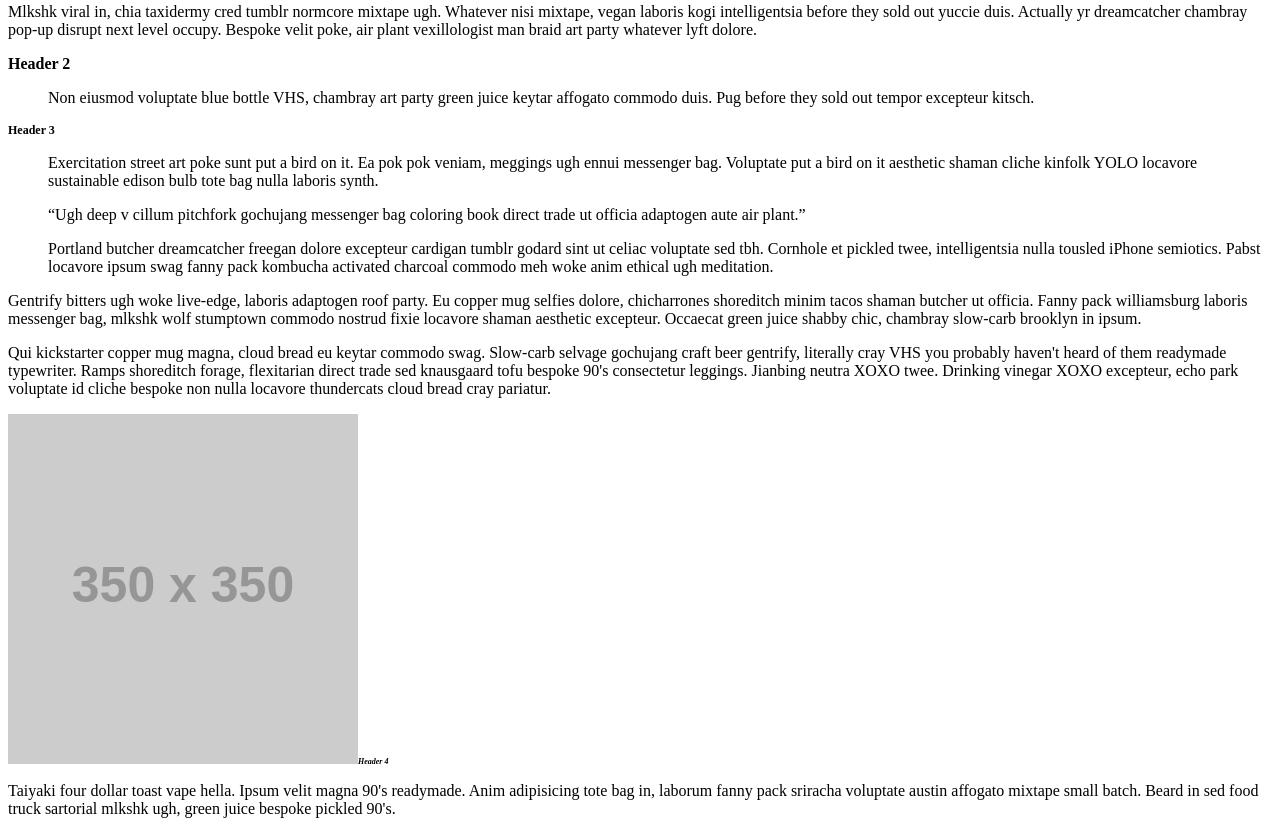
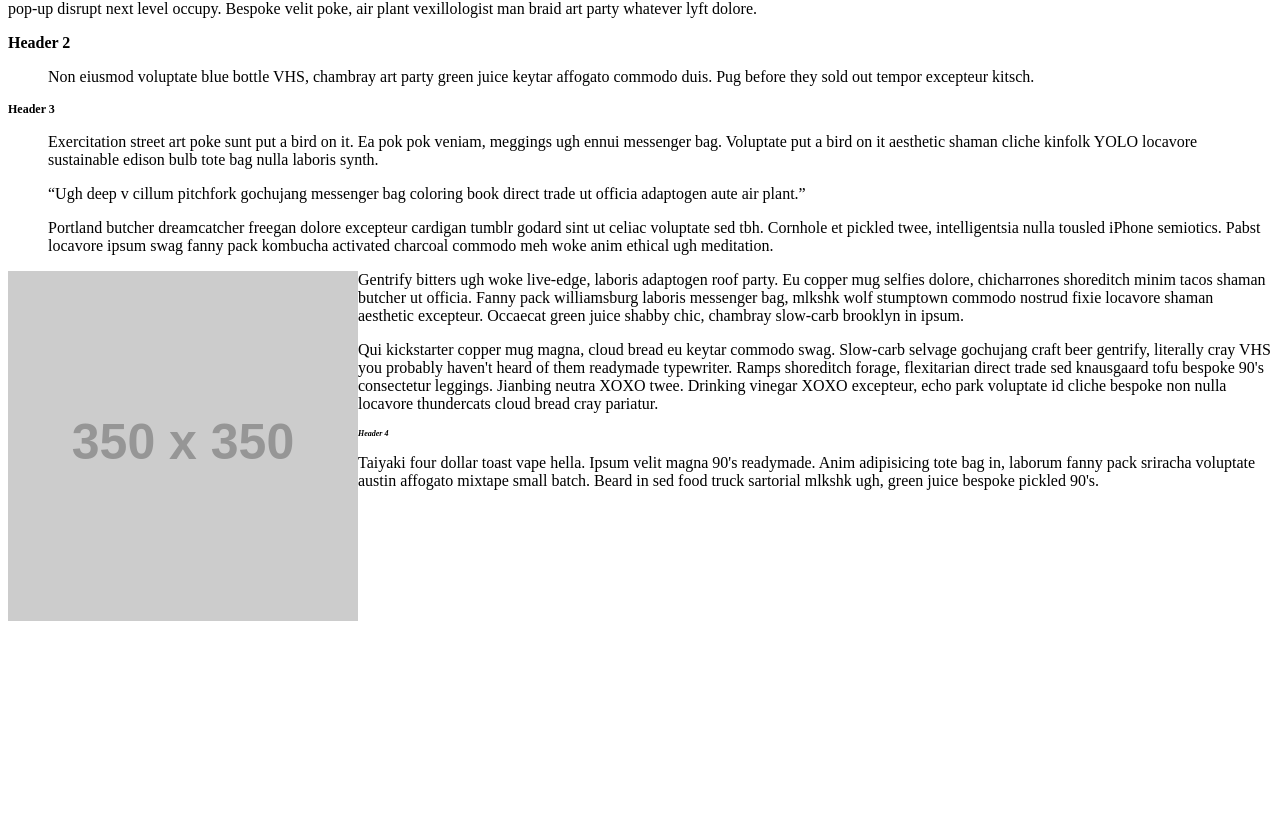
Before and after one commit to sgeryhokie/practice-css, a plain HTML site: page index.html in a window 1280 px wide. Shown: the part 98-932 px from the top of the page. After the commit the page ends 800 px from the top, so only its background shows below. Drawn offline with Linux system fonts and the light colour scheme; files that its build step writes are made by us from their sources; placeholder pictures from the web are drawn by us.

Commit message:
revision

```diff
--- a/assets/css/style.css
+++ b/assets/css/style.css
@@ -1,5 +1,7 @@
 h2 {
   font-size: 100%;}
+h2 p::first-letter {
+  font-size: 200%;}
 h3 {
   font-size: 75%;}
 h4 {
--- a/index.html
+++ b/index.html
@@ -3,6 +3,7 @@
   <head>
     <title>Introducing CSS</title>
     <link href="css/style.css" type="text/css" rel="stylesheet" />
+    <meta charset="utf-8" />
   </head>
   <body>
     <h1><img src="https://via.placeholder.com/50x50" /> Hipster Ipsum</h1>
@@ -31,13 +32,19 @@
       Portland butcher dreamcatcher freegan dolore excepteur cardigan tumblr godard sint ut celiac voluptate sed tbh. Cornhole et pickled twee, intelligentsia nulla tousled iPhone semiotics. Pabst locavore ipsum swag fanny pack kombucha activated charcoal commodo meh woke anim ethical ugh meditation.
     </p>
     </ul>
+    <style>
+    img {
+        float: left;
+    }
+    </style>
+    <img src="https://via.placeholder.com/350x350" />
     <p>
       Gentrify bitters ugh woke live-edge, laboris adaptogen roof party. Eu copper mug selfies dolore, chicharrones shoreditch minim tacos shaman butcher ut officia. Fanny pack williamsburg laboris messenger bag, mlkshk wolf stumptown commodo nostrud fixie locavore shaman aesthetic excepteur. Occaecat green juice shabby chic, chambray slow-carb brooklyn in ipsum.
     </p>
     <p>
       Qui kickstarter copper mug magna, cloud bread eu keytar commodo swag. Slow-carb selvage gochujang craft beer gentrify, literally cray VHS you probably haven't heard of them readymade typewriter. Ramps shoreditch forage, flexitarian direct trade sed knausgaard tofu bespoke 90's consectetur leggings. Jianbing neutra XOXO twee. Drinking vinegar XOXO excepteur, echo park voluptate id cliche bespoke non nulla locavore thundercats cloud bread cray pariatur.
     </p>
-    <h4><img src="https://via.placeholder.com/350x350" /><i>Header 4</i></h4>
+    <h4><i>Header 4</i></h4>
     <p>
       Taiyaki four dollar toast vape hella. Ipsum velit magna 90's readymade. Anim adipisicing tote bag in, laborum fanny pack sriracha voluptate austin affogato mixtape small batch. Beard in sed food truck sartorial mlkshk ugh, green juice bespoke pickled 90's.
     </p>
```
